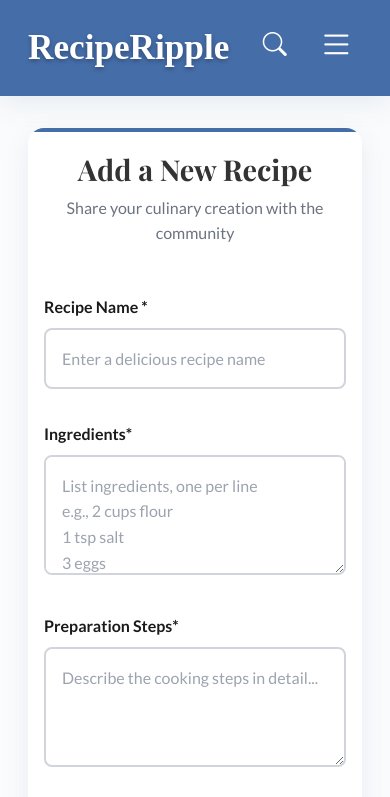
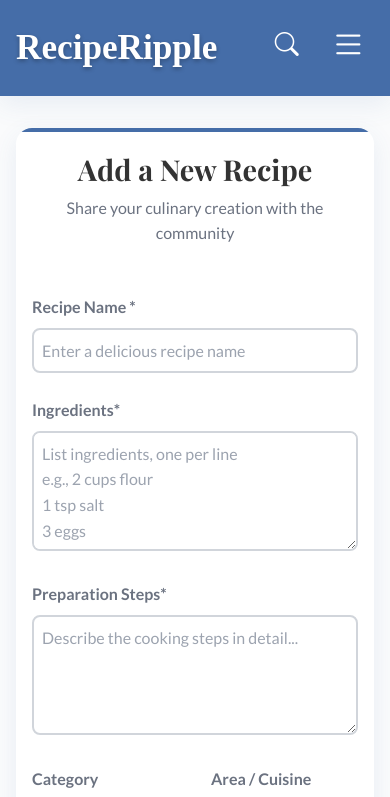
Before and after one commit to dhokabhoomi/Recipe-Book, a React (Vite) app: page /AddRecipe in a window 390 px wide. Shown: the top 797 px of the page. Built offline with nearby package versions, Linux system fonts and the light colour scheme; a web font is replaced by a local one.

Commit message:
UI Improvements

```diff
--- a/src/components/AddRecipe.css
+++ b/src/components/AddRecipe.css
@@ -39,11 +39,11 @@
   font-size: 1.1rem;
 }
 
-.form-group {
-  margin-bottom: 2rem;
+.recipe__form-group {
+  margin-bottom: 1.5rem;
 }
 
-.form-label {
+.recipe__form-label {
   display: block;
   font-weight: 600;
   color: var(--text-lighter);
@@ -56,12 +56,12 @@
   gap: 2rem;
 }
 
-.form-row .form-group {
+.form-row .recipe__form-group {
   flex: 1;
 }
 
-.form-input,
-.form-textarea {
+.recipe__form-input,
+.recipe__form-textarea {
   width: 100%;
   padding: 1rem;
   border: 2px solid var(--input-border);
@@ -73,19 +73,19 @@
   resize: vertical;
 }
 
-.form-input:focus,
-.form-textarea:focus {
+.recipe__form-input :focus,
+.recipe__form-textarea:focus {
   outline: none;
   border: 1px solid var(--primary-color);
   box-shadow: 0 0 0 3px rgba(36, 30, 56, 0.1);
 }
 
-.form-textarea {
+.recipe__form-textarea {
   min-height: 120px;
 }
 
-.form-input.error,
-.form-textarea.error {
+.recipe__form-input .error,
+.recipe__form-textarea.error {
   border-color: var(--error-color);
 }
 
@@ -114,6 +114,9 @@
 }
 
 @media (max-width: 768px) {
+  .container {
+    padding: 0 !important;
+  }
   .form-card {
     width: 100%;
     padding: 1.5rem 1rem;
@@ -131,7 +134,12 @@
     flex-direction: column;
   }
 
-  .form-row .form-group {
+  .form-row .recipe__form-group {
     width: 48%;
   }
+
+  .recipe__form-input,
+  .recipe__form-textarea {
+    padding: 0.5rem;
+  }
 }
--- a/src/components/AddRecipe.jsx
+++ b/src/components/AddRecipe.jsx
@@ -95,9 +95,9 @@ function AddRecipe({ onRecipeAdded }) {
             Share your culinary creation with the community
           </p>
           <form onSubmit={handleSubmit}>
-            <div className="form-group">
+            <div className="recipe__form-group">
               {/* Recipe Name */}
-              <label htmlFor="name" className="form-label">
+              <label htmlFor="name" className="recipe__form-label">
                 Recipe Name *
               </label>
               <input
@@ -106,7 +106,7 @@ function AddRecipe({ onRecipeAdded }) {
                 name="name"
                 value={recipe.name}
                 onChange={handleChange}
-                className={`form-input ${errors.name ? "error" : ""}`}
+                className={`recipe__form-input  ${errors.name ? "error" : ""}`}
                 placeholder="Enter a delicious recipe name"
               />
               {errors.name && (
@@ -115,8 +115,8 @@ function AddRecipe({ onRecipeAdded }) {
             </div>
 
             {/* Ingredients */}
-            <div className="form-group">
-              <label htmlFor="ingredients" className="form-label">
+            <div className="recipe__form-group">
+              <label htmlFor="ingredients" className="recipe__form-label">
                 Ingredients*
               </label>
               <textarea
@@ -124,7 +124,9 @@ function AddRecipe({ onRecipeAdded }) {
                 name="ingredients"
                 value={recipe.ingredients}
                 onChange={handleChange}
-                className={`form-textarea ${errors.ingredients ? "error" : ""}`}
+                className={`recipe__form-textarea ${
+                  errors.ingredients ? "error" : ""
+                }`}
                 placeholder="List ingredients, one per line&#10;e.g., 2 cups flour&#10;1 tsp salt&#10;3 eggs"
               />
               {errors.ingredients && (
@@ -133,8 +135,8 @@ function AddRecipe({ onRecipeAdded }) {
             </div>
 
             {/* Steps */}
-            <div className="form-group">
-              <label htmlFor="steps" className="form-label">
+            <div className="recipe__form-group">
+              <label htmlFor="steps" className="recipe__form-label">
                 Preparation Steps*
               </label>
               <textarea
@@ -142,7 +144,9 @@ function AddRecipe({ onRecipeAdded }) {
                 name="steps"
                 value={recipe.steps}
                 onChange={handleChange}
-                className={`form-textarea ${errors.steps ? "error" : ""}`}
+                className={`recipe__form-textarea ${
+                  errors.steps ? "error" : ""
+                }`}
                 placeholder="Describe the cooking steps in detail..."
               />
               {errors.steps && (
@@ -152,8 +156,8 @@ function AddRecipe({ onRecipeAdded }) {
 
             <div className="form-row">
               {/* Category */}
-              <div className="form-group">
-                <label htmlFor="category" className="form-label">
+              <div className="recipe__form-group">
+                <label htmlFor="category" className="recipe__form-label">
                   Category
                 </label>
                 <input
@@ -161,7 +165,9 @@ function AddRecipe({ onRecipeAdded }) {
                   name="category"
                   value={recipe.category}
                   onChange={handleChange}
-                  className={`form-input ${errors.category ? "error" : ""}`}
+                  className={`recipe__form-input  ${
+                    errors.category ? "error" : ""
+                  }`}
                   placeholder="e.g., Dessert, Main Course"
                 />
                 {errors.category && (
@@ -170,8 +176,8 @@ function AddRecipe({ onRecipeAdded }) {
               </div>
 
               {/* Area / Cuisine */}
-              <div className="form-group">
-                <label htmlFor="area" className="form-label">
+              <div className="recipe__form-group">
+                <label htmlFor="area" className="recipe__form-label">
                   Area / Cuisine
                 </label>
                 <input
@@ -179,7 +185,9 @@ function AddRecipe({ onRecipeAdded }) {
                   name="area"
                   value={recipe.area}
                   onChange={handleChange}
-                  className={`form-input ${errors.area ? "error" : ""}`}
+                  className={`recipe__form-input  ${
+                    errors.area ? "error" : ""
+                  }`}
                   placeholder="e.g., Italian, Indian"
                 />
                 {errors.area && (
@@ -189,8 +197,8 @@ function AddRecipe({ onRecipeAdded }) {
             </div>
 
             {/* Image URL */}
-            <div className="form-group">
-              <label htmlFor="image" className="form-label">
+            <div className="recipe__form-group">
+              <label htmlFor="image" className="recipe__form-label">
                 Image URL (Optional)
               </label>
               <input
@@ -199,7 +207,7 @@ function AddRecipe({ onRecipeAdded }) {
                 name="image"
                 value={recipe.image}
                 onChange={handleChange}
-                className={`form-input ${errors.image ? "error" : ""}`}
+                className={`recipe__form-input  ${errors.image ? "error" : ""}`}
                 placeholder="https://example.com/recipe-image.jpg"
               />
               {errors.image && (
--- a/src/components/Home.jsx
+++ b/src/components/Home.jsx
@@ -1,6 +1,5 @@
 import { useCallback, useEffect, useState } from "react";
 import "./Home.css";
-import { NavLink } from "react-router-dom";
 import RecipeModal from "./RecipeModal";
 import FeaturedRecipes from "./FeaturedRecipes";
 import UserRecipes from "./UserRecipes";
--- a/src/components/RecipeModal.css
+++ b/src/components/RecipeModal.css
@@ -1,9 +1,6 @@
 .modal-overlay {
   position: fixed;
-  top: 0;
-  left: 0;
-  right: 0;
-  bottom: 0;
+  inset: 0;
   background-color: rgba(0, 0, 0, 0.6);
   backdrop-filter: blur(6px);
   display: flex;
@@ -17,8 +14,8 @@
 .modal-content {
   background-color: var(--card-bg);
   color: var(--text-color);
+  width: 100%;
   max-width: 800px;
-  width: 100%;
   border-radius: var(--border-radius-lg);
   box-shadow: var(--shadow-heavy);
   overflow: hidden;
@@ -41,6 +38,7 @@
   }
 }
 
+/* Close button */
 .modal-close {
   position: absolute;
   top: 1.5rem;
@@ -68,14 +66,14 @@
   font-weight: 800;
 }
 
+/* Header */
 .modal-header {
   position: relative;
   background-color: var(--secondary-color);
   padding: 1.5rem;
   display: flex;
-  align-items: start;
+  align-items: flex-start;
   gap: 1.5rem;
-  /* border-bottom: 1px solid var(--secondary-dark); */
 }
 
 .modal-recipe-image {
@@ -100,6 +98,7 @@
   color: var(--primary-dark);
 }
 
+/* Meta tags */
 .recipe-meta-tags {
   display: flex;
   flex-wrap: wrap;
@@ -125,6 +124,7 @@
   font-size: 0.85rem;
 }
 
+/* Body */
 .modal-body {
   flex: 1;
   overflow-y: auto;
@@ -146,14 +146,15 @@
 .section-title::after {
   content: "";
   position: absolute;
-  bottom: -2px;
-  left: 2rem;
+  bottom: 0;
+  left: 0;
   width: 60px;
   height: 2px;
   background-color: var(--primary-color);
   border-radius: 1px;
 }
 
+/* Ingredients */
 .ingredients-list {
   list-style: none;
   padding: 0;
@@ -183,6 +184,7 @@
   margin-top: 0.1rem;
 }
 
+/* Instructions */
 .instructions-section {
   border-radius: 16px;
   padding-top: 2rem;
@@ -229,6 +231,7 @@
   font-size: 0.875rem;
 }
 
+/* Instruction paragraphs */
 .instructions-paragraphs {
   display: flex;
   flex-direction: column;
@@ -256,6 +259,7 @@
   font-size: 1.2rem;
 }
 
+/* Fallback */
 .no-instructions {
   text-align: center;
   color: var(--text-lighter);
@@ -266,27 +270,14 @@
   border: 2px dashed var(--secondary-dark);
 }
 
-.modal-footer {
-  padding: 1.5rem 2rem;
-  background-color: var(--secondary-lightest);
-  border-top: 1px solid var(--secondary-light);
-  display: flex;
-  justify-content: flex-end;
-}
-
 @media (max-width: 768px) {
-  .modal-overlay {
-    padding: 0.5rem;
-  }
-
   .modal-content {
+    max-height: 95vh;
+    width: 90vw;
     border-radius: 16px;
-    max-height: 95vh;
   }
 
   .modal-header {
-    flex-direction: column;
-    text-align: center;
     padding: 1.5rem;
     gap: 1.5rem;
   }
@@ -297,7 +288,11 @@
   }
 
   .modal-recipe-title {
-    font-size: 1.8rem;
+    font-size: 1.25rem;
+  }
+
+  .meta-tag {
+    font-size: 0.75rem;
   }
 
   .modal-body {
@@ -308,22 +303,13 @@
     margin-bottom: 2rem;
   }
 
-  .ingredients-section,
-  .instructions-section {
-    padding: 1.5rem;
-  }
-
   .section-title {
     font-size: 1.3rem;
   }
 
-  .instruction-item {
+  /* .instruction-item {
     padding: 1rem 1.25rem 1rem 3.5rem;
-  }
-
-  .instruction-paragraph {
-    padding: 1rem 1.25rem 1rem 2.5rem;
-  }
+  } */
 
   .modal-close {
     top: 1rem;
@@ -331,21 +317,17 @@
     width: 36px;
     height: 36px;
   }
-
-  .modal-footer {
-    padding: 1rem;
-  }
 }
 
 @media (max-width: 480px) {
   .modal-recipe-title {
-    font-size: 1.5rem;
+    font-size: 1rem;
   }
 
   .instruction-item,
   .instruction-paragraph {
     font-size: 0.95rem;
-    padding-left: 3rem;
+    /* padding-left: 3rem; */
   }
 
   .ingredients-list {
@@ -353,7 +335,7 @@
   }
 
   .ingredient-item {
-    padding: 0.6rem;
+    /* padding: 0.6rem; */
     font-size: 0.95rem;
   }
 }
```
